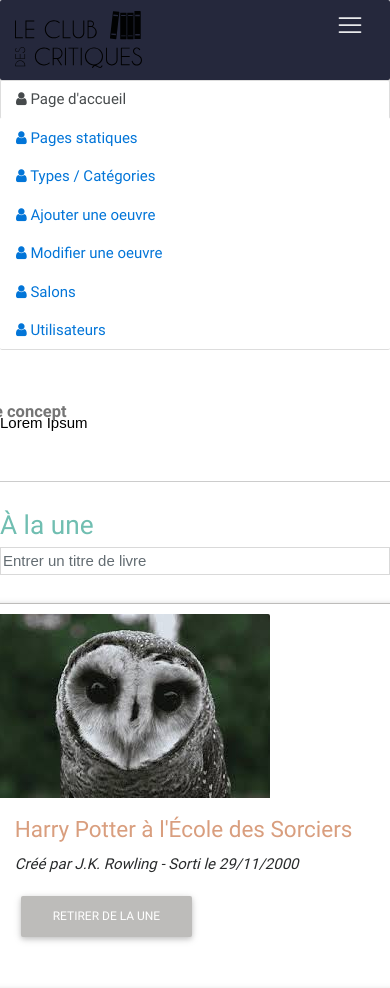
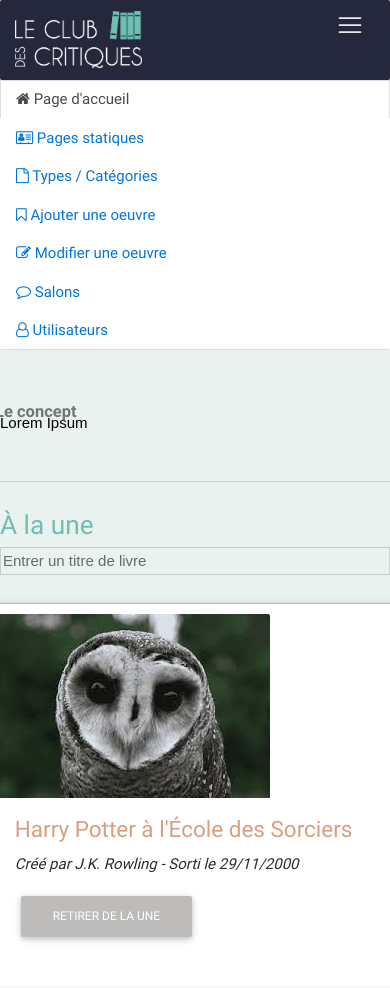
Before and after one commit to SergeAimeLesKiwis/critiques, a CodeIgniter app: page /database/index.php/admin/index in a window 390 px wide. Shown: the top 988 px of the page. Run offline with CodeIgniter, Linux system fonts and the light colour scheme; data comes from the database, SQL or seed files in the repository; some libraries are stand-ins or nearby versions.

Commit message:
Evolution of design

```diff
--- a/application/views/admin/index.php
+++ b/application/views/admin/index.php
@@ -2,29 +2,29 @@
 	<div class="col-md-2">
 		<ul class="nav nav-tabs md-pills pills-primary flex-column" role="tablist">
 			<li class="nav-item">
-				<a class="nav-link active" data-toggle="tab" href="#admin-home" role="tab"><i class="fa fa-user"></i> Page d'accueil</a>
+				<a class="nav-link active" data-toggle="tab" href="#admin-home" role="tab"><i class="fa fa-home"></i> Page d'accueil</a>
 			</li>
 			<li class="nav-item">
-				<a class="nav-link" data-toggle="tab" href="#admin-static" role="tab"><i class="fa fa-user"></i> Pages statiques</a>
+				<a class="nav-link" data-toggle="tab" href="#admin-static" role="tab"><i class="fa fa-address-card-o"></i> Pages statiques</a>
 			</li>
 			<li class="nav-item">
-				<a class="nav-link" data-toggle="tab" href="#admin-types-categories" role="tab"><i class="fa fa-user"></i> Types / Catégories</a>
+				<a class="nav-link" data-toggle="tab" href="#admin-types-categories" role="tab"><i class="fa fa-file-o"></i> Types / Catégories</a>
 			</li>
 			<li class="nav-item">
-				<a class="nav-link" data-toggle="tab" href="#admin-add-item" role="tab"><i class="fa fa-user"></i> Ajouter une oeuvre</a>
+				<a class="nav-link" data-toggle="tab" href="#admin-add-item" role="tab"><i class="fa fa-bookmark-o"></i> Ajouter une oeuvre</a>
 			</li>
 			<li class="nav-item">
-				<a class="nav-link" data-toggle="tab" href="#admin-update-item" role="tab"><i class="fa fa-user"></i> Modifier une oeuvre</a>
+				<a class="nav-link" data-toggle="tab" href="#admin-update-item" role="tab"><i class="fa fa-pencil-square-o"></i> Modifier une oeuvre</a>
 			</li>
 			<li class="nav-item">
-				<a class="nav-link" data-toggle="tab" href="#admin-rooms" role="tab"><i class="fa fa-user"></i> Salons</a>
+				<a class="nav-link" data-toggle="tab" href="#admin-rooms" role="tab"><i class="fa fa-comment-o"></i> Salons</a>
 			</li>
 			<li class="nav-item">
-				<a class="nav-link" data-toggle="tab" href="#admin-users" role="tab"><i class="fa fa-user"></i> Utilisateurs</a>
+				<a class="nav-link" data-toggle="tab" href="#admin-users" role="tab"><i class="fa fa-user-o"></i> Utilisateurs</a>
 			</li>
 		</ul>
 	</div>
-	<div class="col-md-10">
+	<div class="col-md-10 bg-lightblue-color">
 		<div class="tab-content vertical">
 			<div class="tab-pane fade in show active" id="admin-home" role="tabpanel">
 				<br />
--- a/application/views/shared/header.php
+++ b/application/views/shared/header.php
@@ -21,7 +21,7 @@
 		            <span class="navbar-toggler-icon"></span>
 		        </button>
 		        <a class="navbar-brand" href="<?php echo base_url('home') ?>">
-		            <img src="<?php echo base_url(); ?>assets/img/logo_black.svg" alt="logo" height="57"/>
+		            <img src="<?php echo base_url(); ?>assets/img/logo_white.png" alt="logo" height="57"/>
 		        </a>
 		        <div class="collapse navbar-collapse" id="navbarNav1">
 		            <ul class="navbar-nav mr-auto">
--- a/assets/css/styles/site.css
+++ b/assets/css/styles/site.css
@@ -104,6 +104,10 @@
  	background-color : #e9f2ef!important;
  }
 
+ .bg-white-color{
+ 	background-color : #ffffff!important;
+ }
+
  /* Couleur hover */
 
  .bg-green-hover{
@@ -156,6 +160,10 @@ h2.darkgrey-color{
 	color : #70BEB1!important;
 }
 
+.col-md-10 .label-form{
+	margin-left: 10px;
+}
+
 /* text effects */
 .label-form{
 	font-size: 1.1em!important;
@@ -183,3 +191,7 @@ h2.darkgrey-color{
 	padding : 2px;
 	margin-bottom : 5px;
 }
+
+#highlights-container{
+	margin-left: 10px;
+}
```
Also changed, not shown: application/views/admin/_highlight_container.php (added, +26 -0 lines), application/views/admin/_home.php (added, +63 -0 lines), assets/img/logo_white.png (added).
